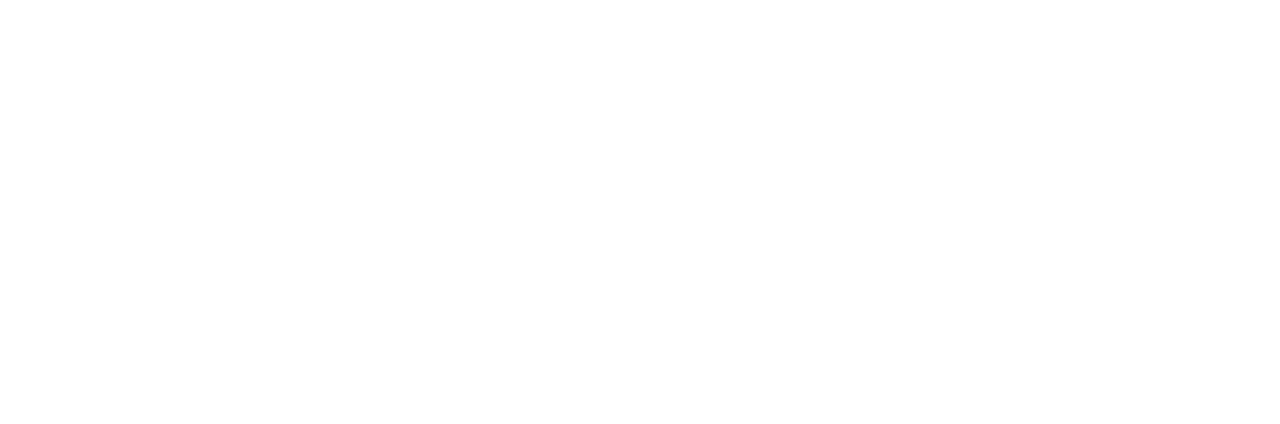
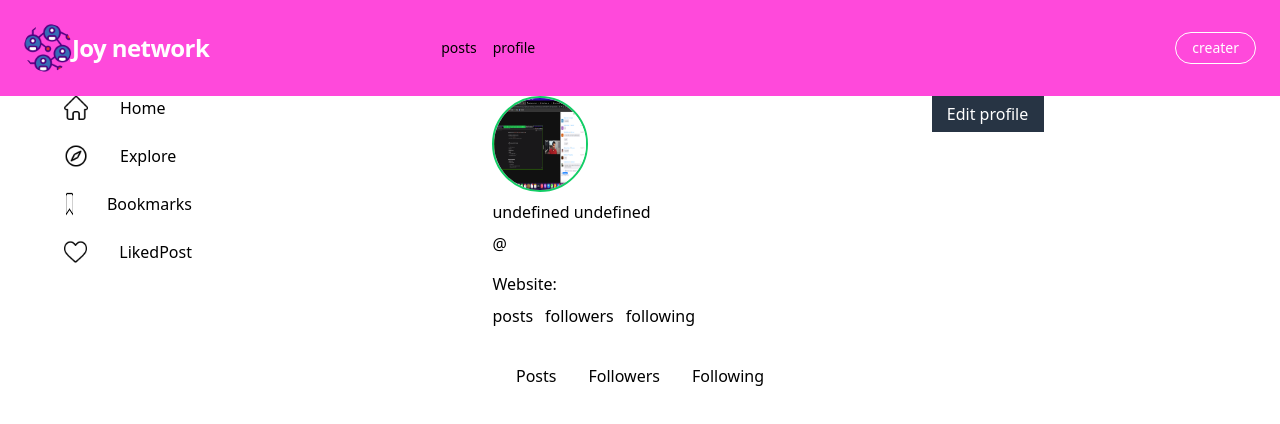
Before and after one commit to shivamSspirit/joynetwork, a React (Create React App) app: page /profile/following in a window 1280 px wide. Before the commit this address had no page. Shown: the top 424 px of the page. Built offline with nearby package versions, Linux system fonts and the light colour scheme; what miragejs, react-router-redux would draw is missing.

Commit message:
added soecific routes in profile section

```diff
--- a/src/Routes/routes.js
+++ b/src/Routes/routes.js
@@ -19,6 +19,9 @@ import PostComment from "../components/postComment/postcomment";
 import LoginPage from "../themes/loginPage";
 import SignupPage from "../themes/signupPage";
 import ProfilePage from "../themes/profilePage";
+
+import FollowersComponent from '../components/profile/Followers'
+import Follwingcomponent from '../components/profile/Following'
 
 
 function AllRoutes() {
@@ -45,10 +48,11 @@ function AllRoutes() {
                     <Route exact path="/" element={<LandingPage />} />
                     <Route exact path="/auth/login" element={<LoginPage />} />
                     <Route exact path="/auth/signup" element={<SignupPage />} />
-                    <Route exact path="/post/:postId" element={<MainComponent/>}/>
-                    <Route exact path="/profile" element={<ProfilePage/>}/>
-                    {/* {token ? <Route exact path="/" element={<LandingPage />} /> : <Route exact path="/auth/login" element={<Login />} />} */}
-                    {/* <Route exact path="/ok" element={<Hello/>}/> */}
+                    <Route exact path="/post/:postId" element={<MainComponent />} />
+                    <Route exact path="/profile" element={<ProfilePage />} >
+                        <Route  path="follower" element={<FollowersComponent />} />
+                        <Route  path="following" element={<Follwingcomponent />} />
+                    </Route>
                 </Routes>
             </Router>
         </div>
--- /dev/null
+++ b/src/components/profile/Followers.js
@@ -0,0 +1,11 @@
+import React from 'react'
+
+function Followers() {
+  return (
+    <div>
+      follower here
+    </div>
+  )
+}
+
+export default Followers
--- /dev/null
+++ b/src/components/profile/Following.js
@@ -0,0 +1,11 @@
+import React from 'react'
+
+function Following() {
+  return (
+    <div>
+      follwing here
+    </div>
+  )
+}
+
+export default Following
--- a/src/components/profile/profileComponent.js
+++ b/src/components/profile/profileComponent.js
@@ -1,6 +1,8 @@
 import React, { useEffect, useState } from 'react'
 import SideBar from '../mainPage/sidebar'
 import { useSelector, useDispatch } from 'react-redux'
+import { Link } from 'react-router-dom'
+import { useLocation } from 'react-router-dom'
 
 import * as likedislike from '../../actions/likedislike'
 import * as bookmarkActions from '../../actions/bookmark'
@@ -8,6 +10,9 @@ import * as bookmarkActions from '../../actions/bookmark'
 function ProfileComponent() {
     const [currentposts, setcurrentposts] = useState(null)
     const { ...state } = useSelector(state => state);
+    const location = useLocation()
+
+    console.log('current location',location.pathname)
 
     console.log("state fromm profile",state)
 
@@ -83,9 +88,9 @@ function ProfileComponent() {
 
             <div className='w-full flex flex-row gap-9 justify-center'>
                 <div className='w-1/2 flex gap-8 justify-center'>
-                    <span className='cursor-pointer'>Posts</span>
-                    <span className='cursor-pointer'>Followers</span>
-                    <span className='cursor-pointer'>Following</span>
+                    <Link to='/profile' className='cursor-pointer'>Posts</Link>
+                     <Link to='/profile/follower' className='cursor-pointer'>Followers</Link>
+                    <Link to='/profile/following' className='cursor-pointer'>Following</Link>
                 </div>
             </div>
 
@@ -113,15 +118,6 @@ function ProfileComponent() {
                                             <p className='text-left about post'>{post?.content?.content?.status}</p>
                                             {post?.content?.content?.postMedia && (
                                                   <img src={`${post?.content?.content?.postMedia}`} className='w-full max-h-full' alt='postImage' />
-                                                // <div className='imgBlock container w-full h-4/5'>
-                                                //     {console.log('val', post?.content?.media.includes('image'))}
-                                                //     {post?.content?.media.includes('image') && (
-                                                //         <img src={`${post?.content?.media}`} className='w-full max-h-full' alt='postImage' />
-                                                //     )}
-                                                //     {post?.content?.media.includes('video') && (
-                                                //         <video controls loop className='w-full max-h-full' src={post?.content?.media} />
-                                                //     )}
-                                                // </div>
                                             )}
                                         </div>
                                         <div className='icons flex space-x-20'>
```
